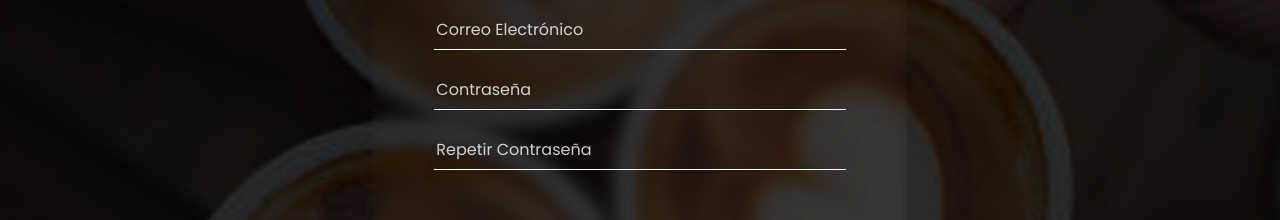
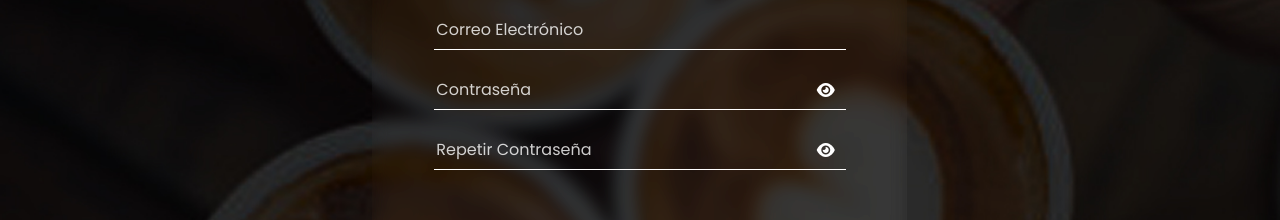
Before and after one commit to Frosberg/CC-SS-PettiteCoffee, a React (Vite) app in the folder frontend/: page /register in a window 1280 px wide. Shown: the part 381-601 px from the top of the page. Built offline with nearby package versions, Linux system fonts and the light colour scheme; no server answers; a web font is replaced by a local one.

Commit message:
Sistema de visor de contraseña

```diff
--- a/frontend/src/pages/Auth.css
+++ b/frontend/src/pages/Auth.css
@@ -81,6 +81,33 @@
     color: var(--color-light);
 }
 
+.form__content__password {
+    position: relative;
+}
+
+.form__content__password input {
+    width: 100%;
+    padding-right: 45px;
+}
+
+.form__content__password-toggle {
+    position: absolute;
+    top: 50%;
+    right: 0;
+    transform: translateY(-50%);
+    display: flex;
+    align-items: center;
+    justify-content: center;
+    width: 40px;
+    height: 100%;
+    border: none;
+    background: none;
+    color: var(--color-light);
+    cursor: pointer;
+    padding: 0;
+    line-height: 1;
+}
+
 .form__content__inputs input::placeholder {
     opacity: 0.8;
     transition: opacity 0.2s ease;
--- a/frontend/src/pages/Login.tsx
+++ b/frontend/src/pages/Login.tsx
@@ -8,6 +8,7 @@ function Login() {
     const navigate = useNavigate();
     const [email, setEmail] = useState("");
     const [password, setPassword] = useState("");
+    const [showPassword, setShowPassword] = useState(false);
     const isMounted = useRef(true);
 
     const AuthIsLoading = AuthStore((state) => state.isLoading);
@@ -61,13 +62,23 @@ function Login() {
                             placeholder="Correo Electrónico"
                             disabled={AuthIsLoading}
                         />
+                        <div className="form__content__password">
                             <input
-                            type="password"
+                                type={showPassword ? "text" : "password"}
                                 value={password}
                                 onChange={(e) => setPassword(e.target.value)}
                                 placeholder="Contraseña"
                                 disabled={AuthIsLoading}
                             />
+                            <button
+                                type="button"
+                                className="form__content__password-toggle"
+                                aria-label={showPassword ? "Ocultar contraseña" : "Mostrar contraseña"}
+                                onClick={() => setShowPassword((prev) => !prev)}
+                            >
+                                <i className={`fa-solid ${showPassword ? "fa-eye-slash" : "fa-eye"}`}></i>
+                            </button>
+                        </div>
                     </div>
 
                     {AuthMessageError && <p>{AuthMessageError}</p>}
--- a/frontend/src/pages/Register.tsx
+++ b/frontend/src/pages/Register.tsx
@@ -8,6 +8,8 @@ function Register() {
     const [email, setEmail] = useState("");
     const [password, setPassword] = useState("");
     const [repeatPassword, setRepeatPassword] = useState("");
+    const [showPassword, setShowPassword] = useState(false);
+    const [showRepeatPassword, setShowRepeatPassword] = useState(false);
     const [idError, setIdError] = useState(0);
 
     const AuthIsLoading = useAuthStore((state) => state.isLoading);
@@ -42,20 +44,40 @@ function Register() {
                             placeholder="Correo Electrónico"
                             disabled={AuthIsLoading}
                         />
+                        <div className="form__content__password">
                             <input
-                            type="password"
+                                type={showPassword ? "text" : "password"}
                                 value={password}
                                 onChange={(e) => setPassword(e.target.value)}
                                 placeholder="Contraseña"
                                 disabled={AuthIsLoading}
                             />
+                            <button
+                                type="button"
+                                className="form__content__password-toggle"
+                                aria-label={showPassword ? "Ocultar contraseña" : "Mostrar contraseña"}
+                                onClick={() => setShowPassword((prev) => !prev)}
+                            >
+                                <i className={`fa-solid ${showPassword ? "fa-eye-slash" : "fa-eye"}`}></i>
+                            </button>
+                        </div>
+                        <div className="form__content__password">
                             <input
-                            type="password"
+                                type={showRepeatPassword ? "text" : "password"}
                                 value={repeatPassword}
                                 onChange={(e) => setRepeatPassword(e.target.value)}
                                 placeholder="Repetir Contraseña"
                                 disabled={AuthIsLoading}
                             />
+                            <button
+                                type="button"
+                                className="form__content__password-toggle"
+                                aria-label={showRepeatPassword ? "Ocultar contraseña" : "Mostrar contraseña"}
+                                onClick={() => setShowRepeatPassword((prev) => !prev)}
+                            >
+                                <i className={`fa-solid ${showRepeatPassword ? "fa-eye-slash" : "fa-eye"}`}></i>
+                            </button>
+                        </div>
                     </div>
 
                     <ul className="form__content__requisitos">
```
Lines whose indentation alone changed are shown as unchanged.
